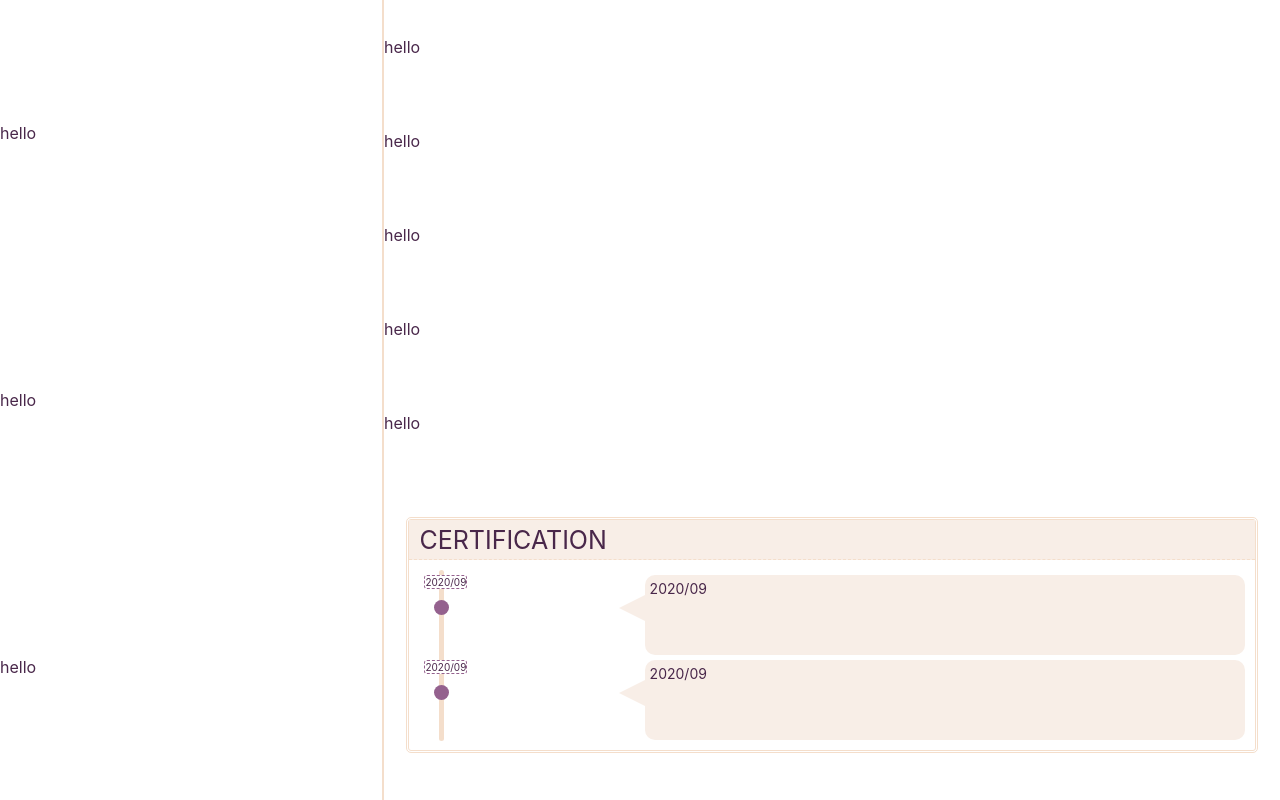
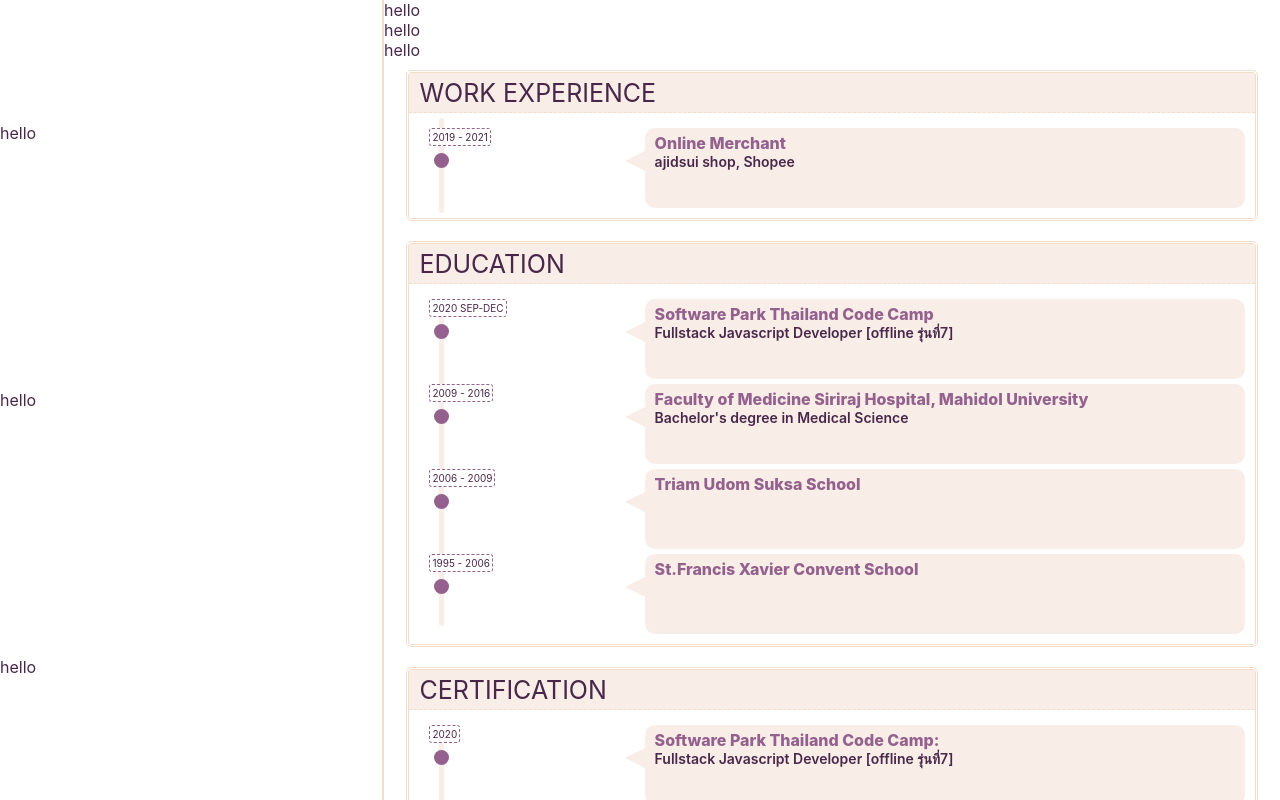
Before and after one commit to ZalotBabyZ/resume, a React (Create React App) app: page / in a window 1280 px wide. Built offline with nearby package versions, Linux system fonts and the light colour scheme.

Commit message:
timeline style complete

```diff
--- a/src/App.css
+++ b/src/App.css
@@ -48,6 +48,24 @@
   margin: 0px;
   padding: 0px;
 }
+
+a:link,
+a:visited,
+a:active {
+  color: var(--primaryLight-color);
+  text-decoration: none;
+  transition: 0.5s;
+}
+a:hover {
+  background: -webkit-linear-gradient(
+    33deg,
+    var(--primaryDark-color),
+    var(--primaryLight-color),
+    var(--primaryDark-color)
+  );
+  -webkit-background-clip: text;
+  -webkit-text-fill-color: transparent;
+}
 .page-container {
   display: flex;
   width: 100vw;
@@ -58,14 +76,12 @@
   display: flex;
   flex-direction: column;
   align-items: center;
-  overflow: auto;
 }
 .right-container {
   display: flex;
   flex-direction: column;
   align-items: center;
   width: 70%;
-  overflow: auto;
 }
 .card {
   display: flex;
@@ -103,8 +119,17 @@
   height: 90%;
   width: 5px;
   border-radius: 3px;
-  background-color: var(--secondaryDark-color);
+  background-color: var(--secondaryLight-color);
   z-index: -1;
+}
+.card-body:hover .line {
+  background: -webkit-linear-gradient(
+    45deg,
+    var(--primaryLight-color),
+    var(--secondaryDark-color),
+    var(--secondaryLight-color),
+    var(--secondaryDark-color)
+  );
 }
 .timeline-object {
   display: flex;
@@ -125,38 +150,70 @@
   border-radius: 50%;
   background-color: var(--primaryLight-color);
 }
+.timeline-point:hover {
+  background: -webkit-linear-gradient(var(--primaryLight-color), var(--primaryDark-color));
+}
 .timeline-date {
   position: absolute;
-  left: 5px;
+  left: 10px;
   font-size: 10px;
+  padding: 2px;
   font-color: var(--primaryLight-color);
   background-color: white;
   border-radius: 3px;
   border: 1px dashed var(--primaryLight-color);
 }
+.timeline-point:hover + .timeline-date {
+  color: white;
+  background: -webkit-linear-gradient(var(--primaryLight-color), var(--primaryDark-color));
+}
 .timeline-list {
   margin-left: 30px;
-  padding: 5px;
+  padding: 5px 10px;
   width: 600px;
   max-width: 80%;
-  height: 80px;
+  min-height: 80px;
   background: var(--secondaryLight-color);
   position: relative;
   -moz-border-radius: 10px;
   -webkit-border-radius: 10px;
   border-radius: 10px;
-  font-size: 14px;
+  font-size: 12px;
+}
+.timeline-point:hover ~ .timeline-list {
+  background: -webkit-linear-gradient(
+    45deg,
+    var(--secondaryLight-color),
+    var(--secondaryDark-color),
+    var(--primaryLight-color)
+  );
 }
 .timeline-list:before {
   content: '';
   position: absolute;
-  right: 100%;
+  right: 99%;
   top: 20px;
   width: 0;
   height: 0;
   border-top: 13px solid transparent;
   border-right: 26px solid var(--secondaryLight-color);
   border-bottom: 13px solid transparent;
+  z-index: -1;
+}
+
+.list-head--wrap {
+  display: flex;
+  flex-flow: row wrap;
+  align-items: flex-end;
+}
+.list-head {
+  font-size: 16px;
+  font-weight: 800;
+  color: var(--primaryLight-color);
+}
+.list-subhead {
+  font-size: 14px;
+  font-weight: 600;
 }
 
 @media only screen and (min-width: 766px) {
@@ -172,7 +229,6 @@
     border-right: 2px var(--secondaryDark-color) solid;
   }
   .right-container {
-    justify-content: space-around;
     width: 70%;
     height: 100%;
     overflow: auto;
--- a/src/components/CertificationCard/index.js
+++ b/src/components/CertificationCard/index.js
@@ -1,22 +1,77 @@
 import React from 'react';
-import './style.css';
+
+const certificate = [
+  {
+    year: '2020',
+    place: 'Software Park Thailand Code Camp',
+    course: 'Fullstack Javascript Developer [offline รุ่นที่7]',
+    web: 'https://www.codecampthailand.com/',
+    certify: '',
+    cerLink: '',
+  },
+  {
+    year: '2020',
+    place: 'CHULA MOOC Achieve',
+    course: 'THINKING LIKE A PROGRAMMER PATHWAY',
+    web: 'https://www.chulamoocachieve.com',
+    certify: 'certificate link with gold award',
+    cerLink: 'https://cert.chulamoocachieve.com/VOF7Z.pdf',
+  },
+  {
+    year: '2016',
+    place: 'NET DESIGN',
+    course: 'GRAPHIC DESIGN ADVANCED',
+    web: 'https://netdesign.ac.th/',
+    certify: '',
+    cerLink: '',
+  },
+  {
+    year: '2016',
+    place: 'NET DESIGN',
+    course: 'COMPUTER ART AND GRAPHIC DESIGN',
+    web: 'https://netdesign.ac.th/',
+    certify: '',
+    cerLink: '',
+  },
+];
 
 function CertificationCard() {
   return (
-    <div className="card certification-card">
+    <div className="card">
       <div className="card-head">CERTIFICATION</div>
       <div className="card-body">
         <div className="line"></div>
-        <div className="timeline-object">
-          <div className="timeline-point"> </div>
-          <div className="timeline-date"> 2020/09 </div>
-          <div className="timeline-list"> 2020/09 </div>
-        </div>
-        <div className="timeline-object">
-          <div className="timeline-point"> </div>
-          <div className="timeline-date"> 2020/09 </div>
-          <div className="timeline-list"> 2020/09 </div>
-        </div>
+        {certificate.map((list) => {
+          return (
+            <div className="timeline-object">
+              <div className="timeline-point"> </div>
+              <div className="timeline-date"> {list.year} </div>
+              <div className="timeline-list">
+                <div className="list-head--wrap">
+                  {list.web ? (
+                    <a href={list.web} className="list-head">
+                      {list.place}:
+                    </a>
+                  ) : (
+                    <span className="list-head">{list.place}:</span>
+                  )}
+                  &nbsp;&nbsp;&nbsp; <div className="list-subhead">{list.course}</div>
+                </div>
+                <p>
+                  {list.certify ? (
+                    list.cerLink ? (
+                      <a href={list.cerLink} target="_blank">
+                        + {list.certify}
+                      </a>
+                    ) : (
+                      <>+ {list.certify}</>
+                    )
+                  ) : null}
+                </p>
+              </div>
+            </div>
+          );
+        })}
       </div>
     </div>
   );
--- a/src/components/CertificationCard/style.css
+++ /dev/null
@@ -1,2 +0,0 @@
-.certification-card {
-}
--- a/src/components/EducationCard/index.js
+++ b/src/components/EducationCard/index.js
@@ -1,8 +1,59 @@
 import React from 'react';
-import './style.css';
+
+const educate = [
+  {
+    year: '2020 SEP-DEC',
+    place: 'Software Park Thailand Code Camp',
+    course: 'Fullstack Javascript Developer [offline รุ่นที่7]',
+    web: 'https://www.codecampthailand.com/',
+  },
+  {
+    year: '2009  -  2016',
+    place: 'Faculty of Medicine Siriraj Hospital, Mahidol University',
+    course: "Bachelor's degree in Medical Science",
+    web: 'https://www.si.mahidol.ac.th/',
+  },
+  {
+    year: '2006  -  2009',
+    place: 'Triam Udom Suksa School',
+    course: '',
+    web: 'https://www.triamudom.ac.th/',
+  },
+  {
+    year: '1995  -  2006',
+    place: 'St.Francis Xavier Convent School',
+    course: '',
+    web: 'https://www.sf.ac.th/',
+  },
+];
 
 function EducationCard() {
-  return <div className="container-education-card">hello</div>;
+  return (
+    <div className="card">
+      <div className="card-head">EDUCATION</div>
+      <div className="card-body">
+        <div className="line"></div>
+        {educate.map((list) => {
+          return (
+            <div className="timeline-object">
+              <div className="timeline-point"> </div>
+              <div className="timeline-date"> {list.year} </div>
+              <div className="timeline-list">
+                {list.web ? (
+                  <a href={list.web} className="list-head">
+                    {list.place}
+                  </a>
+                ) : (
+                  <span className="list-head">{list.place}</span>
+                )}
+                <div className="list-subhead">{list.course}</div>
+              </div>
+            </div>
+          );
+        })}
+      </div>
+    </div>
+  );
 }
 
 export default EducationCard;
--- a/src/components/EducationCard/style.css
+++ /dev/null
@@ -1,5 +0,0 @@
-.container-education-card {
-  width: 100%;
-  border-radius: 5px;
-  background-color: white;
-}
--- a/src/components/ExperienceCard/index.js
+++ b/src/components/ExperienceCard/index.js
@@ -1,8 +1,41 @@
 import React from 'react';
-import './style.css';
+
+const educate = [
+  {
+    year: '2019 - 2021',
+    work: 'Online Merchant',
+    more: 'ajidsui shop, Shopee',
+    web: '',
+  },
+];
 
 function ExperienceCard() {
-  return <div className="container-experience-card">hello</div>;
+  return (
+    <div className="card">
+      <div className="card-head">WORK EXPERIENCE</div>
+      <div className="card-body">
+        <div className="line"></div>
+        {educate.map((list) => {
+          return (
+            <div className="timeline-object">
+              <div className="timeline-point"> </div>
+              <div className="timeline-date"> {list.year} </div>
+              <div className="timeline-list">
+                {list.web ? (
+                  <a href={list.web} className="list-head">
+                    {list.work}
+                  </a>
+                ) : (
+                  <span className="list-head">{list.work}</span>
+                )}
+                <div className="list-subhead">{list.more}</div>
+              </div>
+            </div>
+          );
+        })}
+      </div>
+    </div>
+  );
 }
 
 export default ExperienceCard;
--- a/src/components/ExperienceCard/style.css
+++ /dev/null
@@ -1,5 +0,0 @@
-.container-experience-card {
-  width: 100%;
-  border-radius: 5px;
-  background-color: white;
-}
```
Also changed, not shown: 1 other file (tests, documents, lock files or other folders).
